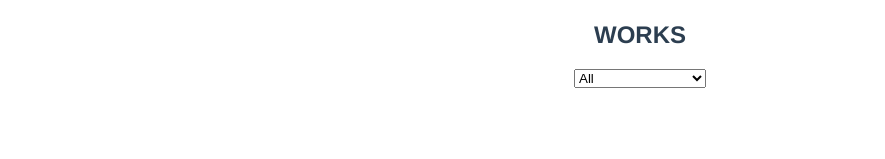
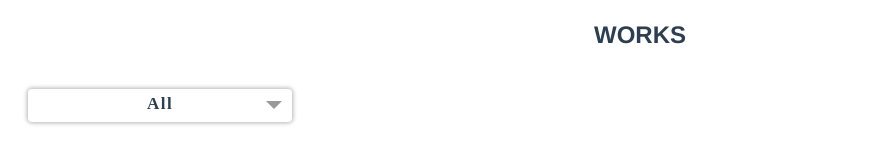
Before and after one commit to andytseng1993/shuma, a Vue app: page /#/artwork in a window 1280 px wide. Shown: the part 449-608 px from the top of the page, without its empty margins (0-885 px from the left). Built offline with nearby package versions, Linux system fonts and the light colour scheme.

Commit message:
delete typeList
use props typeMenu to pass the type name from typeList.sort

```diff
--- a/src/components/SelectType/index.vue
+++ b/src/components/SelectType/index.vue
@@ -11,34 +11,12 @@ export default {
       type: Boolean,
       required: true
     },
-    artworks: {
+    typeMenu: {
       type: Array,
       required: true
     }
   },
   computed: {
-    typeList () {
-      const obj = {
-        sort: [],
-        map: { }
-      }
-      this.artworks.forEach(({ type, title }) => {
-        if (!this.engControl) {
-          if (!obj.map[type[0]]) {
-            obj.sort.push(type[0])
-            obj.map[type[0]] = []
-          }
-          obj.map[type[0]].push(title[0])
-        } else {
-          if (!obj.map[type[1]]) {
-            obj.sort.push(type[1])
-            obj.map[type[1]] = []
-          }
-          obj.map[type[1]].push(title[1])
-        }
-      })
-      return obj
-    },
     selectAll () {
       if (this.engControl) return 'All'
       else return '全部'
--- a/src/components/SelectType/style.css
+++ b/src/components/SelectType/style.css
@@ -32,6 +32,7 @@
   box-shadow: 0px 0px 2px 1px rgba(0, 0, 0, 0.2);
 }
 .selectBox .selectbtn {
+  height: 23px;
   padding: 5px 0px;
   cursor: pointer;
   -webkit-user-select: none;
--- a/src/components/SelectType/template.html
+++ b/src/components/SelectType/template.html
@@ -14,11 +14,10 @@
       </div>
       <div
         class="options"
-        v-for="Type in typeList.sort"
+        v-for="Type in typeMenu"
         :key="Type"
         @click="chooseType(Type)"
         :class="{selectName:filterType==Type}"
-
       >
       <span>{{Type}}</span>
       </div>
--- a/src/views/Artwork/template.html
+++ b/src/views/Artwork/template.html
@@ -1,6 +1,5 @@
 
   <div class="Artwork">
-    <FilterType :filterType.sync="type" :engControl="engControl" :artworks="artworks"></FilterType>
     <label class="translateControl"><img
         src="https://d338t8kmirgyke.cloudfront.net/icons/icon_pngs/000/008/524/original/translate.png"
       />
@@ -12,9 +11,6 @@
     </label>
     <h1>This is a Artwork Page.</h1>
     <h2>{{engControl?'WORKS':'作品集'}}</h2>
+    <FilterType :filterType.sync="type" :typeMenu="typeList.sort" :engControl="engControl"></FilterType>
 
-    <select v-model="type">
-      <option :value="null">{{engControl?'All':'全部'}}</option>
-      <option v-for="item in typeList.sort">{{item}}</option>
-    </select>
   </div>
```
